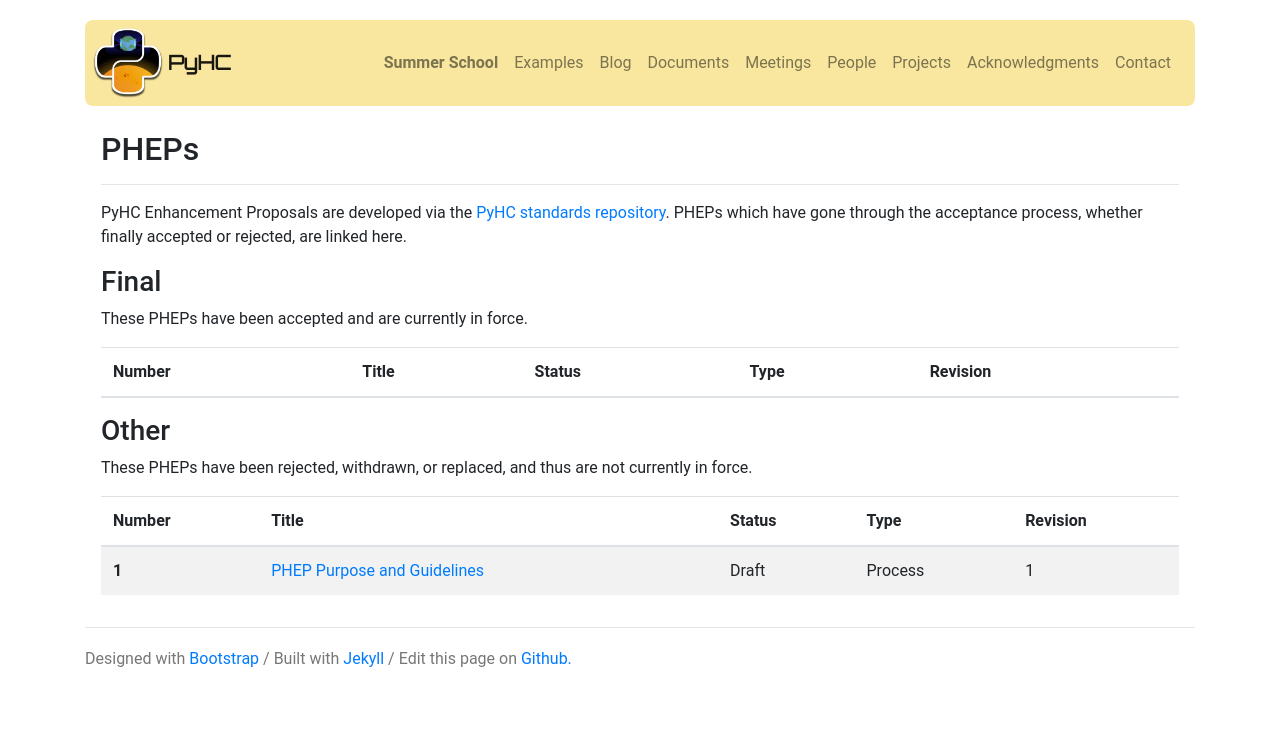
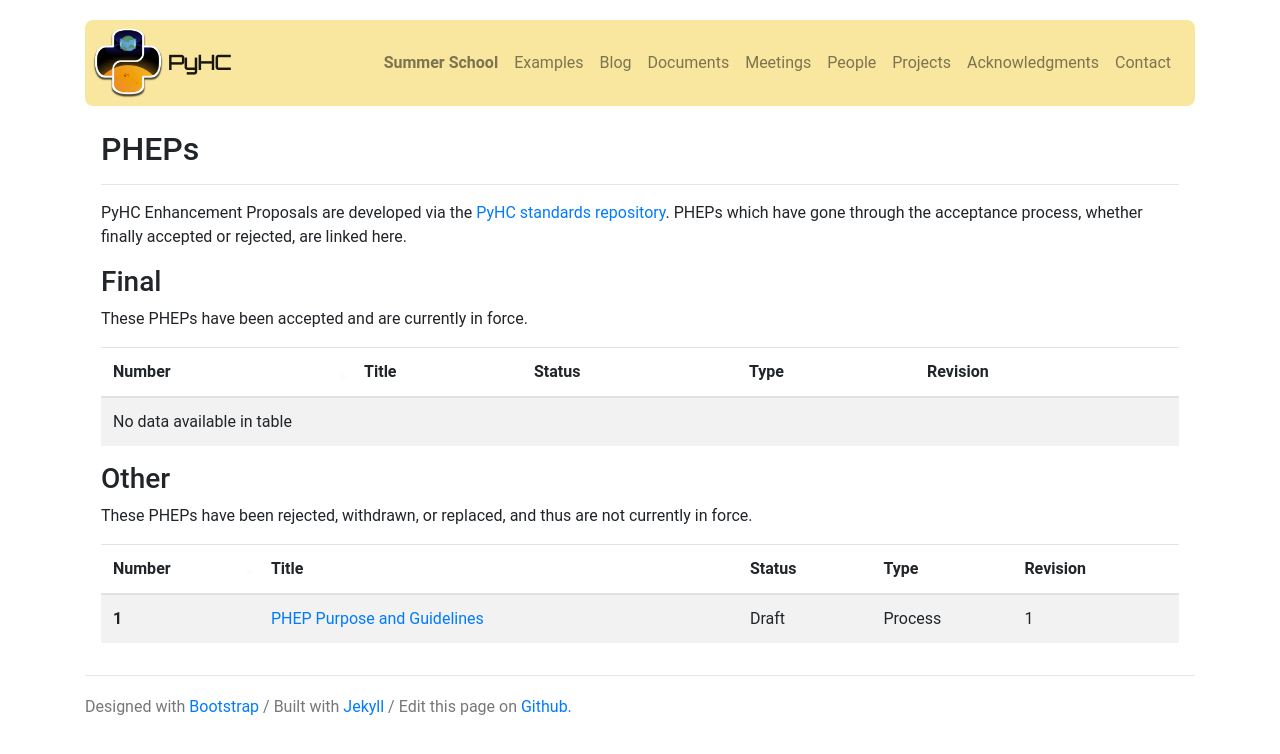
Before and after one commit to heliophysicsPy/heliophysicsPy.github.io, a Jekyll site: the page built from _pages/docs/pheps.md, in a window 1280 px wide. Shown: the top 754 px of the page. Built offline with Jekyll 4.4.1, drawn with Linux system fonts in a browser that asks for light colours; nearby versions of some CDN libraries.

Commit message:
Change pheps.html to pheps.md

```diff
--- a/_pages/docs/pheps.html
+++ b/_pages/docs/pheps.md
@@ -4,6 +4,9 @@ title: PHEPs
 permalink: /docs/pheps/
 exclude: true
 ---
+<!-- Temp hack to add "No data available in table" to empty tables with JavaScript (can remove once both tables have entries) -->
+<script type="text/javascript" src="../../js/projects.js" class="init"></script>
+
 {% assign sorted_pheps = site.data.pheps | sort:'PHEP' %}
 <p>
 PyHC Enhancement Proposals are developed via the <a href="https://github.com/heliophysicsPy/standards/">PyHC standards repository</a>. PHEPs which have gone through the acceptance process, whether finally accepted or rejected, are linked here.
```
